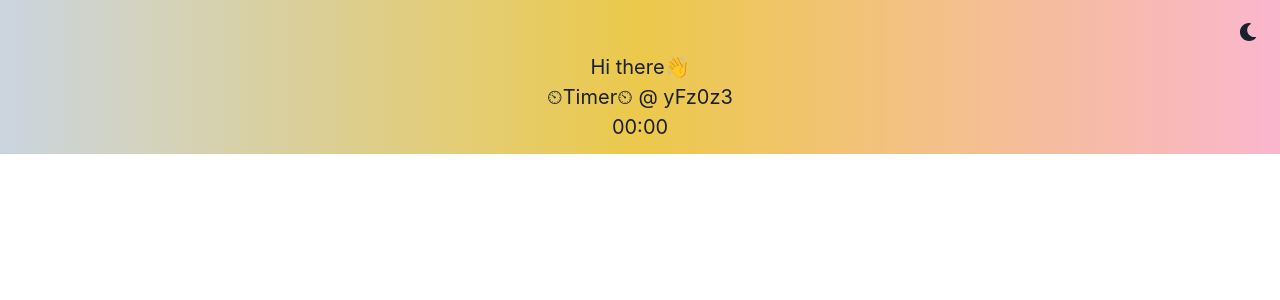
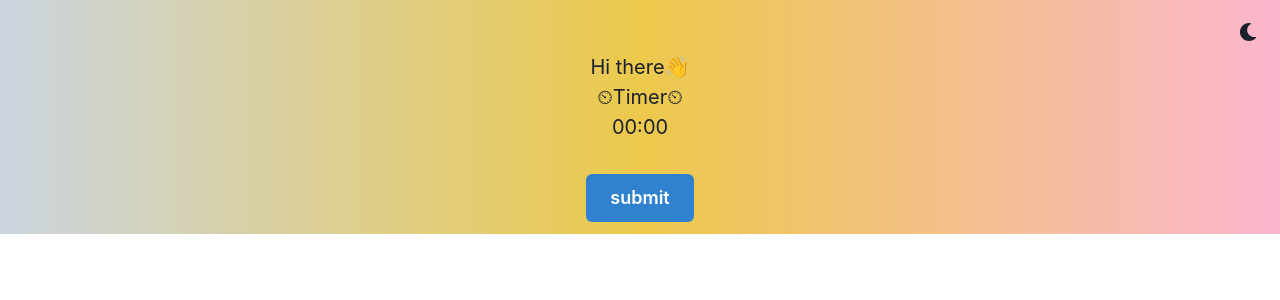
Before and after one commit to auxtin/TimerApp, a React (Create React App) app in the folder timer-app/: page / in a window 1280 px wide. Shown: the top 300 px of the page. Built offline with nearby package versions, Linux system fonts and the light colour scheme.

Commit message:
Added link generation and button for room

```diff
--- a/timer-app/src/App.tsx
+++ b/timer-app/src/App.tsx
@@ -11,6 +11,7 @@ import {
 } from "@chakra-ui/react";
 import { ColorModeSwitcher } from "./ColorModeSwitcher";
 import Timer from "./timer";
+import RoomLink from "./roomLink";
 import './App.css';
 // import { Logo } from "./Logo"
 
@@ -21,6 +22,7 @@ export const App = () => (
         <ColorModeSwitcher justifySelf="flex-end" />
         <VStack spacing={8}>
           <Timer/>
+          <RoomLink/>
         </VStack>
       </Grid>
     </Box>
--- /dev/null
+++ b/timer-app/src/roomLink.tsx
@@ -0,0 +1,18 @@
+import React, {useState, useEffect} from "react"
+import { Button, ButtonGroup} from '@chakra-ui/react'
+import { nanoid } from 'nanoid'
+
+export default function RoomLink () {
+    function handleSubmit() {
+        setButtonText(`timer.com/` + urlSuffix)
+    }
+    const [buttonText, setButtonText] = useState(`submit`)
+    const urlSuffix = nanoid(6);
+    return<Button
+        colorScheme='blue'
+        size='lg'
+        onClick={handleSubmit}
+        >
+            {buttonText}
+        </Button>;
+}
--- a/timer-app/src/timer.tsx
+++ b/timer-app/src/timer.tsx
@@ -32,12 +32,10 @@ export default function Timer() {
     const timerSeconds = seconds < 10 ? `0${seconds}` : seconds;
     const url = nanoid(6);
     return <div className="timer">Hi there👋
-        <div className = "title">⏲Timer⏲ @ {url}</div>
+        <div className = "title">⏲Timer⏲</div>
         <div className="message">
             {displayMessage && <div>You did it! 🎆🎇✅✔</div>}
         </div>
         <div className="clock">{timerMinutes}:{timerSeconds}</div>
     </div>;
-
-
 }
```
Also changed, not shown: 1 other file (tests, documents, lock files or other folders).
